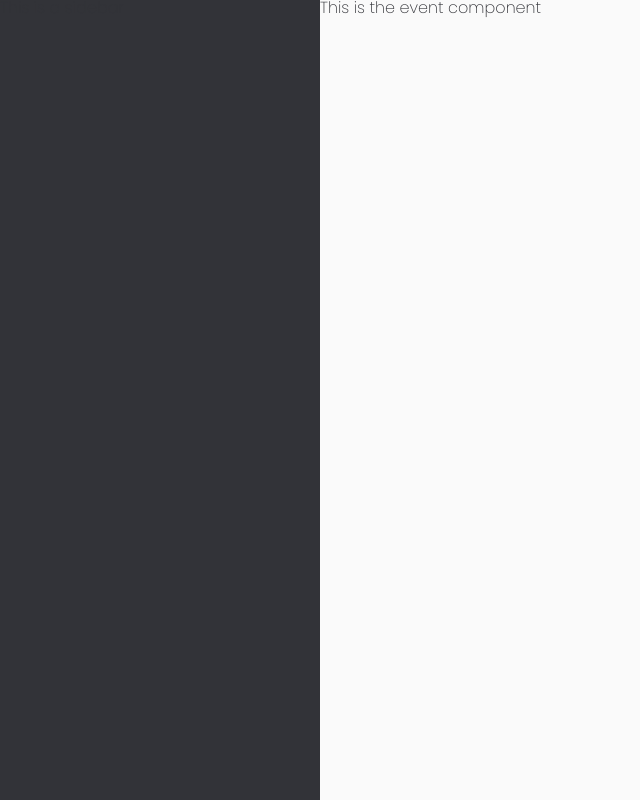
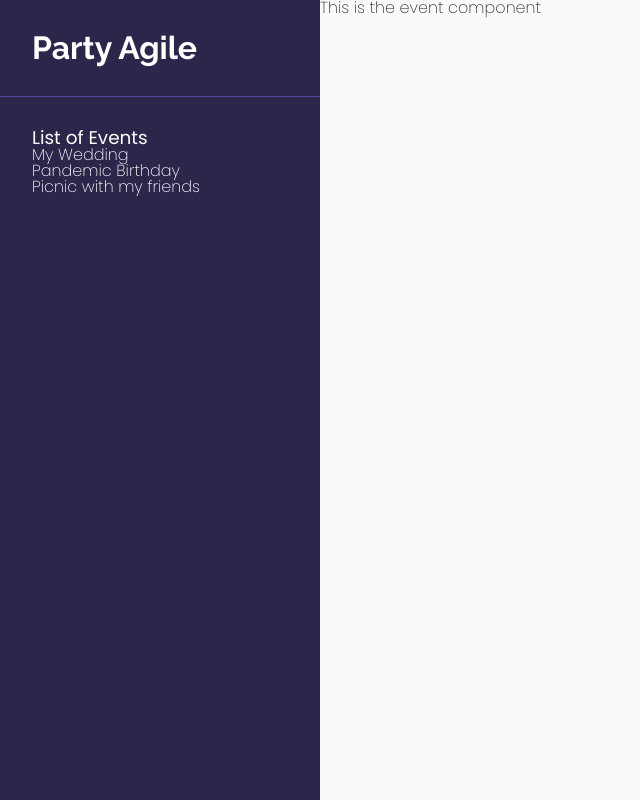
Before and after one commit to jmramirez/jose-ramirez-capstone, a React (Create React App) app in the folder client/: page / in a window 1280 px wide. Shown: the whole page, without its empty margins (0-640 px from the left). Built offline with nearby package versions, Linux system fonts and the light colour scheme.

Commit message:
Include list of events to sidebar

```diff
--- a/client/src/components/Sidebar/Sidebar.js
+++ b/client/src/components/Sidebar/Sidebar.js
@@ -3,7 +3,17 @@ import './Sidebar.scss'
 const Sidebar = () => {
   return(
     <div className="sidebar">
-      <h1>This is a sidebar</h1>
+      <div className="sidebar-header">
+        <h1 className="sidebar-header__title">Party Agile</h1>
+      </div>
+      <div className="sidebar-events">
+        <h3 className="sidebar-events__title">List of Events</h3>
+        <ul className="events">
+          <li><p>My Wedding</p></li>
+          <li><p>Pandemic Birthday</p></li>
+          <li><p>Picnic with my friends</p></li>
+          </ul>
+      </div>
     </div>
   )
 }
--- a/client/src/components/Sidebar/Sidebar.scss
+++ b/client/src/components/Sidebar/Sidebar.scss
@@ -7,5 +7,23 @@
   left: 0;
   top: 0;
   height: 100vh;
-  background-color: $primary-black;
+  background-color: #2C264B;
+  color: $primary-white;
+
+  &-header {
+    padding: 2rem;
+    border-bottom: 1px solid #52489C;
+
+    &__title {
+      @include h1;
+    }
+  }
+
+  &-events {
+    padding: 2rem;
+
+    &__title {
+      @include h3;
+    }
+  }
 }
--- a/client/src/partials/_mixins.scss
+++ b/client/src/partials/_mixins.scss
@@ -13,9 +13,9 @@
 }
 
 @mixin h3 {
-  font-size: 1rem;
-  font-family: 'Montserrat', sans-serif;
-  font-weight: 500;
+  font-size: 1.15rem;
+  font-family: 'Poppins', sans-serif;
+  font-weight: 600;
 }
 
 @mixin p {
```
